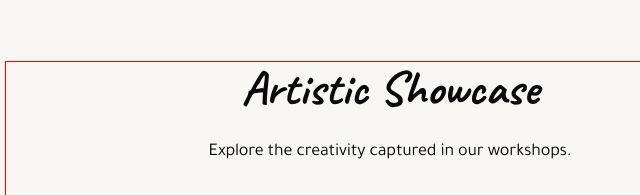
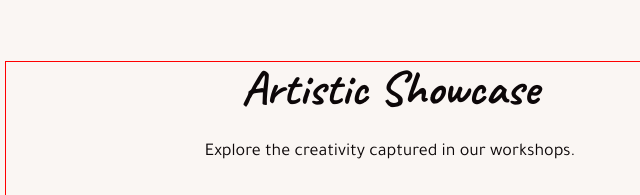
Before and after one commit to VolodymyrZin/project-html_css-1, a website built with Vite: page src/index.html in a window 1280 px wide. Shown: the part 2120-2315 px from the top of the page, 250-890 px from the left. Built offline with nearby package versions, Linux system fonts and the light colour scheme.

Commit message:
fix gallery letter spacing

```diff
--- a/src/css/gallery.css
+++ b/src/css/gallery.css
@@ -2,6 +2,7 @@
   text-align: center;
   font-size: 18px;
   margin-bottom: 32px;
+  letter-spacing: normal;
   @media only screen and (min-width: 1440px) {
     margin-bottom: 80px;
   }
```
